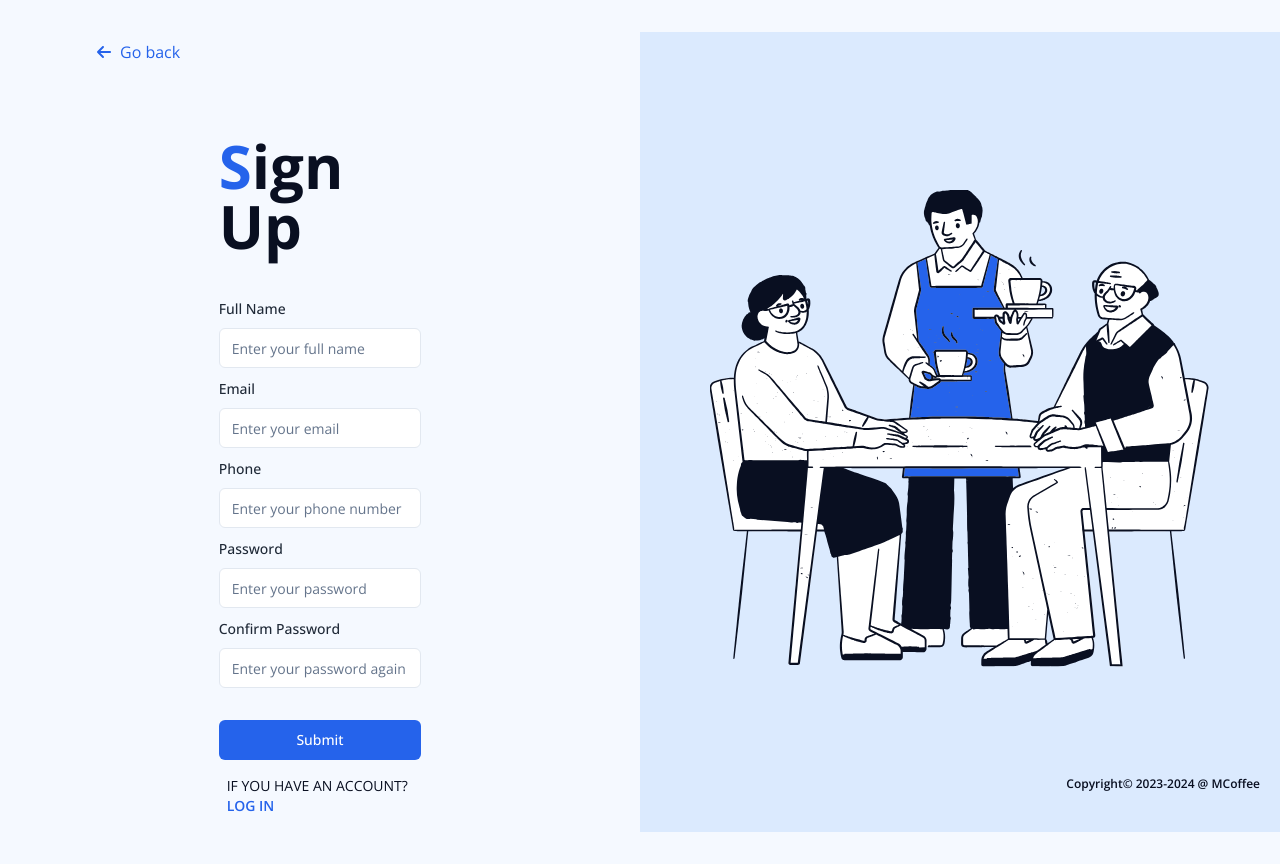
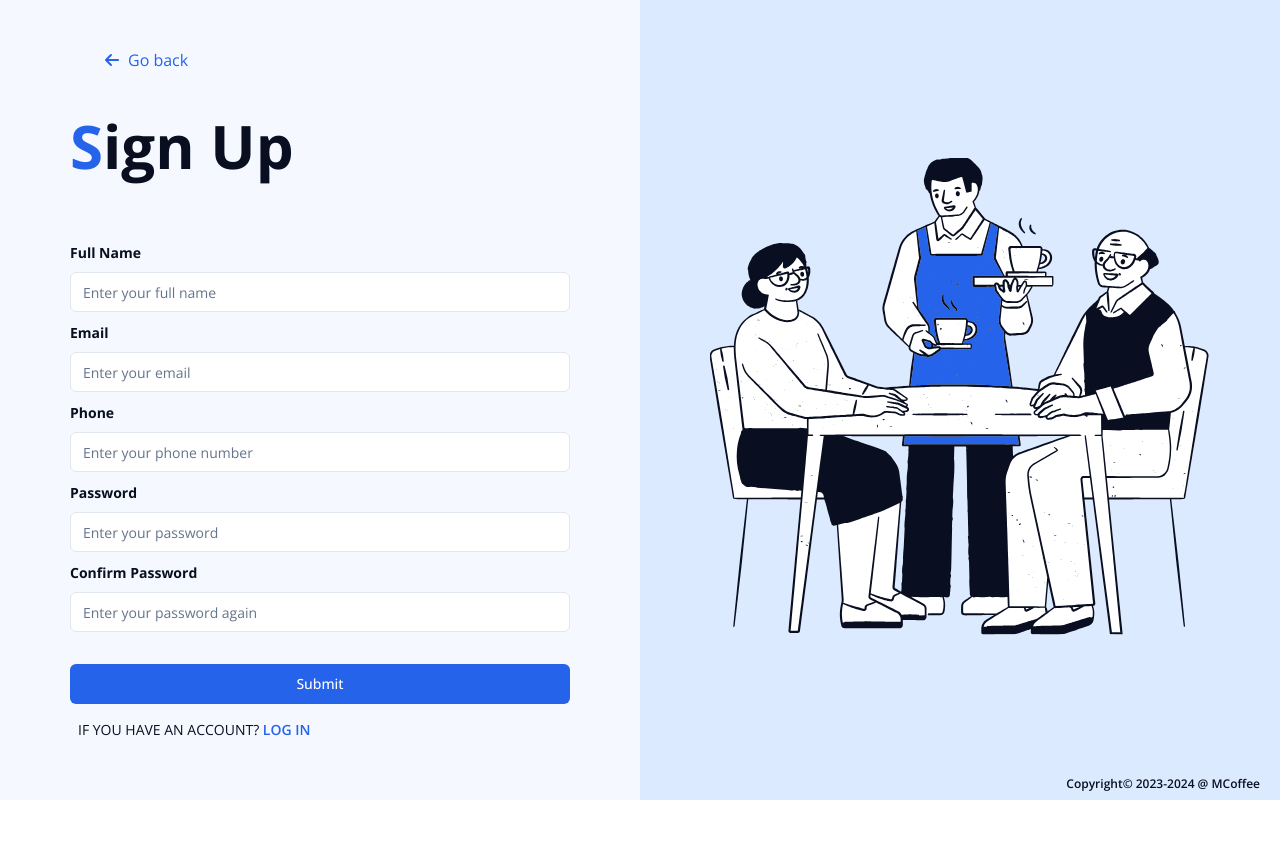
Before and after one commit to imohammedhamed/MCoffee, a Next.js app: page /signup in a window 1280 px wide. After the commit the page ends 800 px from the top, so only its background shows below. Built offline with nearby package versions, Linux system fonts and the light colour scheme.

Commit message:
fix The layout of the login and signup page

```diff
--- a/app/(auth)/login/page.tsx
+++ b/app/(auth)/login/page.tsx
@@ -57,21 +57,21 @@ export default function Login() {
   return (
     <>
       <div className='flex flex-row justify-between items-center'>
-        <div className='lg:w-1/3  container min-h-screen lg:px-28 lg:pb-10 pt-24'>
-          <h2 className='text-6xl font-bold text-DarkBlue py-10'>
+        <div className='lg:w-1/4 container min-h-screen flex flex-col justify-center items-center'>
+          <h2 className='lg:text-6xl md:text-6xl sm:text-5xl text-start  lg:w-[500px] md:w-[500px] sm:w-full  font-bold text-DarkBlue lg:py-16 md:py-16 sm:py-5'>
             <span className='text-Blue600'>L</span>og In
           </h2>
 
           <Form {...form}>
-            <form onSubmit={form.handleSubmit(onSubmit)} className="space-y-2">
+            <form onSubmit={form.handleSubmit(onSubmit)} className="space-y-2 lg:w-[500px] md:w-[500px] sm:w-full">
               <FormField
                 control={form.control}
                 name="email"
                 render={({ field }) => (
                   <FormItem>
-                    <FormLabel>Email</FormLabel>
+                    <FormLabel className=' text-DarkBlue font-bold'>Email</FormLabel>
                     <FormControl>
-                      <Input className='text-DarkBlue' placeholder="Enter your email" type='email' {...field} />
+                      <Input  className='text-DarkBlue w-full' placeholder="Enter your email" type='email' {...field} />
                     </FormControl>
                     <FormMessage />
                   </FormItem>
@@ -82,9 +82,9 @@ export default function Login() {
                 name="password"
                 render={({ field }) => (
                   <FormItem>
-                    <FormLabel>Password</FormLabel>
+                    <FormLabel className=' text-DarkBlue font-bold'>Password</FormLabel>
                     <FormControl>
-                      <Input className='text-DarkBlue' placeholder="Enter your password" type='password' {...field} />
+                      <Input  className='text-DarkBlue w-full' placeholder="Enter your password" type='password' {...field} />
                     </FormControl>
                     <FormMessage />
                   </FormItem>
@@ -104,10 +104,10 @@ export default function Login() {
           </div>
         </div>
       </div>
-      <div className='absolute top-10 lg:left-24 left-10 flex justify-center items-center gap-2 text-Blue600 hover:gap-3 transition-all '>
+      <Link href='/' className='absolute top-10 lg:left-24 left-7 flex justify-center items-center gap-2 text-Blue600 hover:ml-2 p-2 rounded-xl cursor-pointer transition-all '>
         <FaArrowLeft />
-        <Link href='/'>Go back</Link>
-      </div>
+          Go back
+        </Link>
       <p className="absolute bottom-0 right-5 py-2 text-DarkBlue font-semibold text-xs">Copyright© 2023-2024 @ MCoffee</p>
     </>
   )
--- a/app/(auth)/signup/page.tsx
+++ b/app/(auth)/signup/page.tsx
@@ -72,21 +72,21 @@ export default function Signup() {
   return (
     <>
       <div className='flex flex-row justify-between items-center'>
-        <div className='lg:w-1/3 container min-h-screen lg:px-28 lg:pb-10 pt-24'>
-          <h2 className='text-6xl font-bold text-DarkBlue py-10'>
+        <div className='lg:w-1/4 container min-h-screen flex flex-col justify-center items-center'>
+          <h2 className='lg:text-6xl md:text-6xl sm:text-5xl text-start lg:w-[500px] md:w-[500px] sm:w-full font-bold text-DarkBlue lg:py-16 md:py-16 sm:py-5'>
             <span className='text-Blue600'>S</span>ign Up
           </h2>
 
           <Form {...form}>
-            <form onSubmit={form.handleSubmit(onSubmit)} className="space-y-2">
+            <form onSubmit={form.handleSubmit(onSubmit)} className="space-y-2 lg:w-[500px] md:w-[500px] sm:w-full">
               <FormField
                 control={form.control}
                 name="fullName"
                 render={({ field }) => (
                   <FormItem>
-                    <FormLabel>Full Name</FormLabel>
+                    <FormLabel className=' text-DarkBlue font-bold'>Full Name</FormLabel>
                     <FormControl>
-                      <Input className='text-DarkBlue' placeholder="Enter your full name" {...field} />
+                      <Input className='text-DarkBlue w-full' placeholder="Enter your full name" {...field} />
                     </FormControl>
                     <FormMessage />
                   </FormItem>
@@ -98,9 +98,9 @@ export default function Signup() {
                 name="email"
                 render={({ field }) => (
                   <FormItem>
-                    <FormLabel>Email</FormLabel>
+                    <FormLabel className=' text-DarkBlue font-bold'>Email</FormLabel>
                     <FormControl>
-                      <Input className='text-DarkBlue' placeholder="Enter your email" type="email" {...field} />
+                      <Input className='text-DarkBlue w-full' placeholder="Enter your email" type="email" {...field} />
                     </FormControl>
                     <FormMessage />
                   </FormItem>
@@ -111,9 +111,9 @@ export default function Signup() {
                 name="phone"
                 render={({ field }) => (
                   <FormItem>
-                    <FormLabel>Phone</FormLabel>
+                    <FormLabel className=' text-DarkBlue font-bold'>Phone</FormLabel>
                     <FormControl>
-                      <Input className='text-DarkBlue' placeholder="Enter your phone number" type="text" {...field} />
+                      <Input className='text-DarkBlue w-full' placeholder="Enter your phone number" type="text" {...field} />
                     </FormControl>
                     <FormMessage />
                   </FormItem>
@@ -124,9 +124,9 @@ export default function Signup() {
                 name="password"
                 render={({ field }) => (
                   <FormItem>
-                    <FormLabel>Password</FormLabel>
+                    <FormLabel className=' text-DarkBlue font-bold'>Password</FormLabel>
                     <FormControl>
-                      <Input className='text-DarkBlue' placeholder="Enter your password" type='password' {...field} />
+                      <Input className='text-DarkBlue w-full' placeholder="Enter your password" type='password' {...field} />
                     </FormControl>
                     <FormMessage />
                   </FormItem>
@@ -137,9 +137,9 @@ export default function Signup() {
                 name="confirmPassword"
                 render={({ field }) => (
                   <FormItem>
-                    <FormLabel>Confirm Password</FormLabel>
+                    <FormLabel className=' text-DarkBlue font-bold'>Confirm Password</FormLabel>
                     <FormControl>
-                      <Input className='text-DarkBlue' placeholder="Enter your password again" type='password' {...field} />
+                      <Input className='text-DarkBlue w-full' placeholder="Enter your password again" type='password' {...field} />
                     </FormControl>
                     <FormMessage />
                   </FormItem>
@@ -154,15 +154,15 @@ export default function Signup() {
           </Form>
         </div>
         <div className='bg-Blue100 h-screen w-2/4 sm:hidden'>
-          <div className='flex min-h-screen justify-center items-center'>
+          <div className='min-h-screen flex justify-center items-center'>
             <Image src={loginImgSrc} alt='Signup Img' width={500} height={150} />
           </div>
         </div>
       </div>
-      <div className='absolute top-10 lg:left-24 left-10 flex justify-center items-center gap-2 text-Blue600 hover:gap-3 transition-all '>
+        <Link href='/' className='absolute top-10 lg:left-24 left-7 flex justify-center items-center gap-2 text-Blue600 hover:ml-2 p-2 rounded-xl cursor-pointer transition-all '>
         <FaArrowLeft />
-        <Link href='/'>Go back</Link>
-      </div>
+          Go back
+        </Link>
       <p className="absolute bottom-0 right-5 py-2 text-DarkBlue font-semibold text-xs">Copyright© 2023-2024 @ MCoffee</p>
     </>
   )
--- a/app/components/UserInfoNav.tsx
+++ b/app/components/UserInfoNav.tsx
@@ -1,5 +1,5 @@
 "use client";
-import React, { Dispatch, SetStateAction } from 'react';
+import React, { Dispatch, SetStateAction,useState } from 'react';
 import { Button } from '@/components/ui/button';
 import { cn } from '@/lib/utils';
 import { signOut } from "next-auth/react"
@@ -16,8 +16,14 @@ import {
 import {UserInfoNavContent} from '@/lib/data'
 
 export default function UserInfoNav({activeId,setactiveId}:{activeId:string,setactiveId:Dispatch<SetStateAction<string>>}) {
+    const [loading,setLoading] = useState(false)
     function handleClick(id: string) {
         setactiveId(id);
+    }
+   async function handleSignout(){
+        setLoading(true)
+        await signOut({ callbackUrl: '/' })
+        setLoading(false)
     }
 
     return (
@@ -48,7 +54,7 @@ export default function UserInfoNav({activeId,setactiveId}:{activeId:string,seta
                     </AlertDialogHeader>
                     <AlertDialogFooter className=' flex flex-row justify-center items-center gap-2'>
                         <AlertDialogCancel className='bg-transparent border border-solid border-Blue600 text-Blue600 font-bold'>No</AlertDialogCancel>
-                        <Button variant="lightRed" className=' font-bold lg:mt-2' onClick={()=>{signOut({ callbackUrl: '/' })}}>Yes</Button>
+                        <Button variant="lightRed" className=' font-bold lg:mt-2' disabled={loading} onClick={handleSignout}>{loading?<span className="loading loading-spinner loading-sm"></span> :`Yes`}</Button>
                     </AlertDialogFooter>
                     </AlertDialogContent>
                 </AlertDialog>
```
